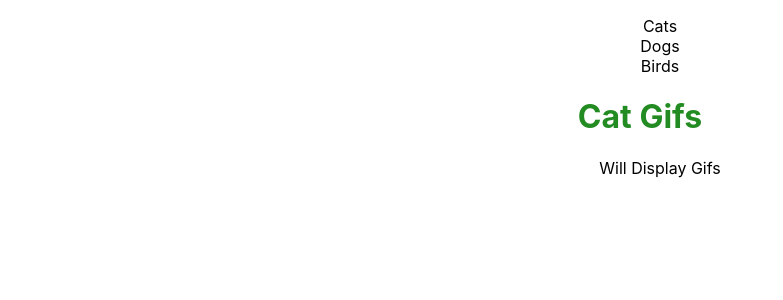
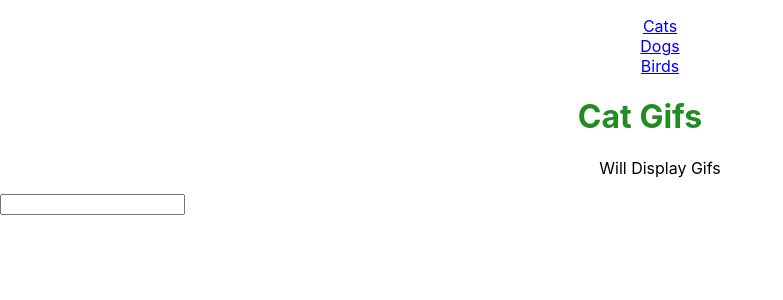
Before and after one commit to ColeS-code/Project-11-tech-degree-Cole-Smith, a React (Create React App) app in the folder my-app/: page / in a window 1280 px wide. Shown: the top 300 px of the page, without its empty margins (0-783 px from the left). Built offline with nearby package versions, Linux system fonts and the light colour scheme.

Commit message:
components

```diff
--- a/my-app/src/components/App.js
+++ b/my-app/src/components/App.js
@@ -7,9 +7,11 @@ import Header from './Header';
 
 import Photo from './Photo';
 
+import Search from './Search';
+
 function App() {
   return (
-    <><Nav /><Header /> <Photo /></>
+    <><Nav /><Header /> <Photo /> <Search /></>
   );
 }
 
--- a/my-app/src/components/Nav.js
+++ b/my-app/src/components/Nav.js
@@ -2,10 +2,10 @@ import React from 'react';
 
 function Nav() {
     return (
-       <ul>
-        <li>Cats</li>
-        <li>Dogs</li>
-        <li>Birds</li>
+       <ul id="Nav Link">
+        <a href="#"><li>Cats</li></a>
+        <a href="#"><li>Dogs</li></a>
+        <a href="#"><li>Birds</li></a>
        </ul>
     );
 }
--- /dev/null
+++ b/my-app/src/components/Search.js
@@ -0,0 +1,11 @@
+import React from 'react'
+
+function Search() {
+    return (
+        <form>
+            <input type='search'></input>
+        </form>
+    );
+}
+
+export default Search
```
